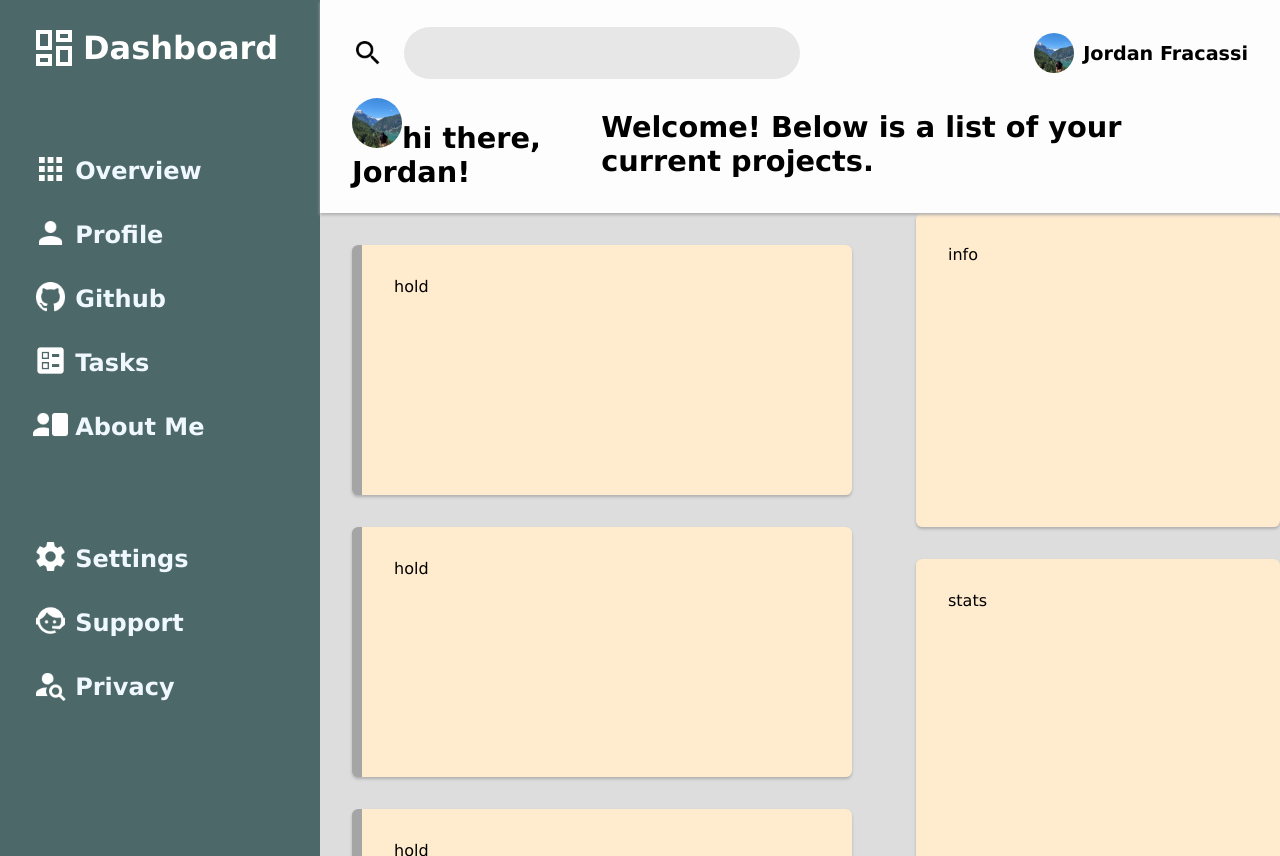
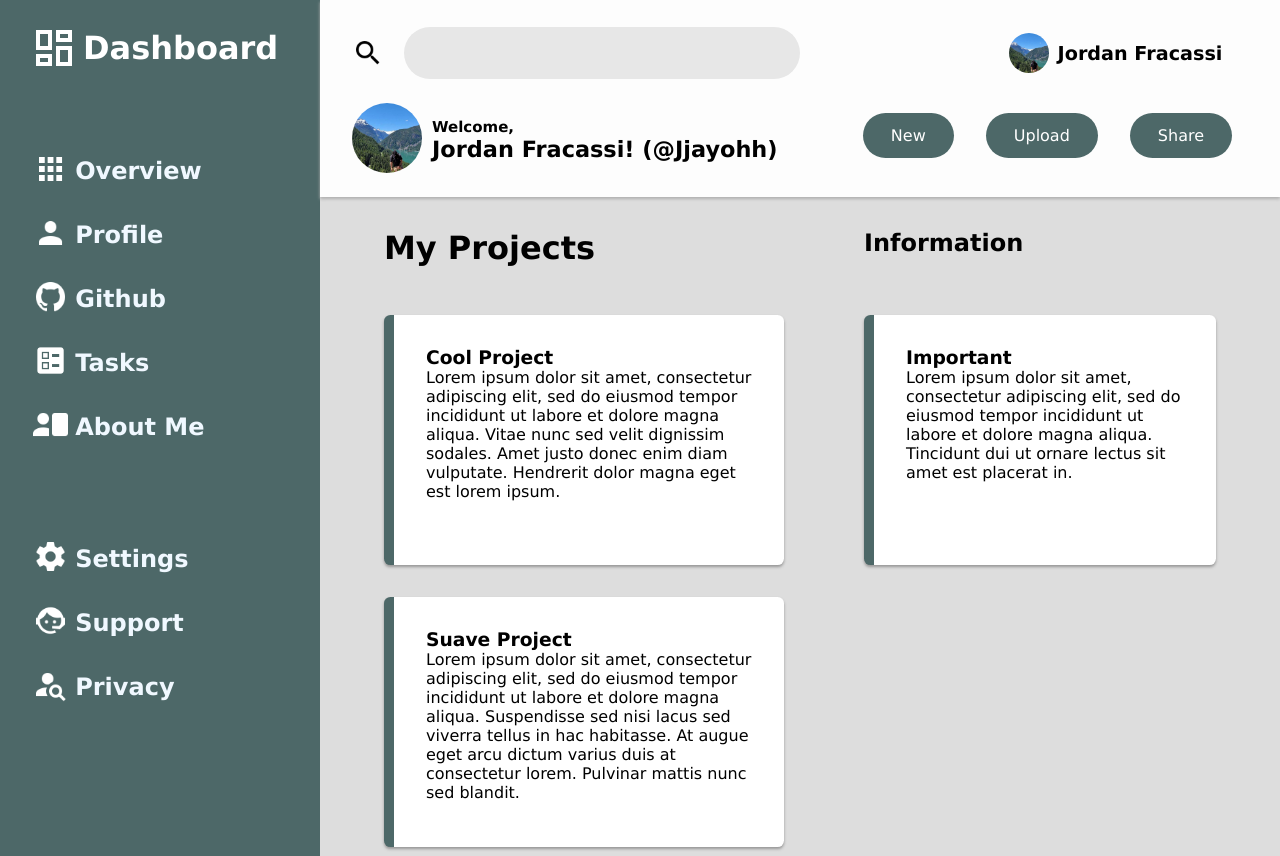
Before and after one commit to Jjayohh/Admin-Dashboard, a plain HTML site: page index.html in a window 1280 px wide. Shown: the top 856 px of the page. Drawn offline with Linux system fonts and the light colour scheme.

Commit message:
current state, getting closer, will fix issues this week

```diff
--- a/index.html
+++ b/index.html
@@ -36,24 +36,37 @@
             <img src="icons/profileicon.jpeg" />Jordan Fracassi
           </div>
         </div>
-       <div class="bottom">
-          <div class="welcome">
-            <h1><img src="icons/profileicon.jpeg" />hi there, Jordan!</h1>
+        <div class="bottom">
+          <div class="welcome" style="width: 400px">
+            <h1>
+              <img
+                style="vertical-align: middle"
+                src="icons/profileicon.jpeg"
+              /><span
+                ><h6>Welcome,</h6>
+                Jordan Fracassi! (@Jjayohh)</span
+              >
+            </h1>
           </div>
-          <div class="title">
-            <h1>Welcome! Below is a list of your current projects.</h1>
+          <div class="buttons">
+            <button class="btn">New</button>
+            <button class="btn">Upload</button>
+            <button class="btn">Share</button>
           </div>
         </div>
       </div>
       <div class="projects">
+        <h1>My Projects</h1>
         <div class="boxes">
-          <div class="project-box">hold</div>
-          <div class="project-box">hold</div>
-          <div class="project-box">hold</div>
-          <div class="project-box">hold</div>
+          <div class="project-box"><h3>Cool Project</h3><p>Lorem ipsum dolor sit amet, consectetur adipiscing elit, sed do eiusmod tempor incididunt ut labore et dolore magna aliqua. Vitae nunc sed velit dignissim sodales. Amet justo donec enim diam vulputate. Hendrerit dolor magna eget est lorem ipsum.</p></div>
+          <div class="project-box"><h3>Suave Project</h3><p>Lorem ipsum dolor sit amet, consectetur adipiscing elit, sed do eiusmod tempor incididunt ut labore et dolore magna aliqua. Suspendisse sed nisi lacus sed viverra tellus in hac habitasse. At augue eget arcu dictum varius duis at consectetur lorem. Pulvinar mattis nunc sed blandit.</p></div>
+          <div class="project-box"><h3>Lazy Project</h3><p>Lorem ipsum dolor sit amet, consectetur adipiscing elit, sed do eiusmod tempor incididunt ut labore et dolore magna aliqua. Vestibulum mattis ullamcorper velit sed ullamcorper morbi. Suspendisse ultrices gravida dictum fusce ut placerat orci nulla. Et malesuada fames ac turpis egestas maecenas.</p></div>
+          <div class="project-box"><h3>Interesting Project</h3><p>Lorem ipsum dolor sit amet, consectetur adipiscing elit, sed do eiusmod tempor incididunt ut labore et dolore magna aliqua. Nunc consequat interdum varius sit amet. Malesuada fames ac turpis egestas integer eget aliquet. Sed vulputate odio ut enim blandit volutpat maecenas volutpat blandit.</p></div>
         </div>
-        <div class="info"><div class="info-text">info</div></div>
-        <div class="stats"><div class="stats-info">stats</div></div>
+        <h2>Information</h2>
+        <div class="info"><div class="info-text"><h3>Important</h3><p>Lorem ipsum dolor sit amet, consectetur adipiscing elit, sed do eiusmod tempor incididunt ut labore et dolore magna aliqua. Tincidunt dui ut ornare lectus sit amet est placerat in.</p></div></div>
+        <h2>Stats</h2>
+        <div class="stats"><div class="stats-info"><h3>Important statistics</h3><p>Lorem ipsum dolor sit amet, consectetur adipiscing elit, sed do eiusmod tempor incididunt ut labore et dolore magna aliqua. Faucibus vitae aliquet nec ullamcorper sit amet risus nullam eget.</p></div></div>
       </div>
     </main>
   </body>
--- a/styles.css
+++ b/styles.css
@@ -91,7 +91,7 @@ ul {
 .content {
   grid-column-start: 2;
   grid-template-columns: 1fr 4fr;
-  grid-template-rows: .4fr 4fr;
+  grid-template-rows: 0.4fr 4fr;
   display: grid;
   padding: 0;
   max-height: 100%;
@@ -102,8 +102,6 @@ ul {
   grid-area: 1 / 1 / 1 / 3;
   grid-template-columns: 1fr auto;
   grid-template-rows: min-content 1fr;
-  flex-direction: row;
-  flex-wrap: wrap;
   position: relative;
   padding: 1.5rem 2rem;
   background-color: rgb(253, 253, 253);
@@ -153,6 +151,7 @@ ul {
   align-items: center;
   font-size: 1.2rem;
   font-weight: 600;
+  padding-right: 2vw;
 }
 
 .account img {
@@ -176,77 +175,103 @@ ul {
 }
 
 .welcome {
-  display: flex;
+  align-items: center;
+  padding-top: 5px;
+  font-size: 0.7rem;
+}
+
+.welcome span {
+  position: absolute;
+  padding-top: 15px;
 }
 
 .welcome img {
-  height: 50px;
+  height: 70px;
   border-radius: 50%;
-  position: relative;
+  margin-right: 10px;
+  float: left;
 }
 
 .title {
   gap: 1rem;
 }
+
 /*--------PROJECTS--------*/
 
 .projects {
   grid-area: 2 / 1 / 3 / 3;
   grid-template-columns: 1fr auto;
   grid-template-rows: min-content 1fr;
-  gap: 2rem;
+  padding: 2rem;
   display: grid;
+  gap: 1rem;
   grid-template-areas:
-    "projects info"
+  "project-title info-title"
+    "projects info" "projects stats-title"
     "projects stats";
   overflow: auto;
   background-color: rgb(221, 221, 221);
-}
-
-.content h2 {
-  font-size: 1.3rem;
-  margin-bottom: 0.8rem;
 }
 
 .boxes {
   grid-area: projects;
 }
 
+.projects h1 {
+  color: rgb(0, 0, 0);
+  padding-left: 2rem;
+}
+
 .project-box {
-  background-color: blanchedalmond;
+  background-color: rgb(255, 255, 255);
   padding: 2rem;
   border-radius: 0.4rem;
-  box-shadow: 0px 2px 3px rgb(175 175 175);
+  box-shadow: 0px 2px 3px rgb(150, 150, 150);
 }
 
 .projects .boxes {
   display: grid;
-  grid-template-columns: repeat(auto-fit, minmax(300px, 1fr));
+  grid-template-columns: repeat(auto-fit, minmax(400px, 1fr));
   grid-auto-rows: 250px;
   gap: 2rem;
   padding: 2rem;
 }
 
 .boxes .project-box {
-  border-left: 10px solid rgb(165, 165, 165);
+  border-left: 10px solid rgb(77, 104, 104);
   display: flex;
   flex-direction: column;
 }
 
 .info {
   grid-area: info;
+  display: flex;
+  flex-direction: column;
 }
 
-.info {
-  background-color: blanchedalmond;
+.projects h2 {
+  padding-left: 2rem;
+  padding-bottom: .5rem;
+}
+
+.info p {
+  margin: 0;
+  padding: 0;
+}
+
+.info-text {
+  background-color: rgb(255, 255, 255);
+  border-radius: 0.4rem;
+  box-shadow: 0px 2px 3px rgb(150, 150, 150);
+  border-left: 10px solid rgb(77, 104, 104);
+  display: flex;
+  flex-direction: column;
   padding: 2rem;
-  border-radius: 0.4rem;
-  box-shadow: 0px 2px 3px rgb(175 175 175);
 }
 
 .projects .info {
   display: grid;
-  grid-template-columns: repeat(auto-fit, minmax(300px, 1fr));
+  grid-template-columns: repeat(auto-fill, minmax(300px, 1fr));
   grid-auto-rows: 250px;
   gap: 2rem;
   padding: 2rem;
@@ -256,17 +281,39 @@ ul {
   grid-area: stats;
 }
 
-.stats {
-  background-color: blanchedalmond;
+.stats-info {
+  background-color: rgb(255, 255, 255);
+  border-radius: 0.4rem;
+  box-shadow: 0px 2px 3px rgb(150, 150, 150);
+  border-left: 10px solid rgb(77, 104, 104);
+  display: flex;
+  flex-direction: column;
   padding: 2rem;
-  border-radius: 0.4rem;
-  box-shadow: 0px 2px 3px rgb(175 175 175);
 }
 
 .projects .stats {
   display: grid;
-  grid-template-columns: repeat(auto-fit, minmax(300px, 1fr));
+  grid-template-columns: repeat(auto-fill, minmax(300px, 1fr));
   grid-auto-rows: 250px;
   gap: 2rem;
   padding: 2rem;
 }
+
+.buttons {
+  display: flex;
+  gap: 2rem;
+  justify-content: flex-end;
+}
+
+.btn {
+  padding: .8em 1.75em;
+  background-color: rgb(77, 104, 104);
+  border-radius: 99em;
+  color: white;
+  font-size: 1rem;
+}
+
+button {
+  border: none;
+  cursor: pointer;
+}
```
